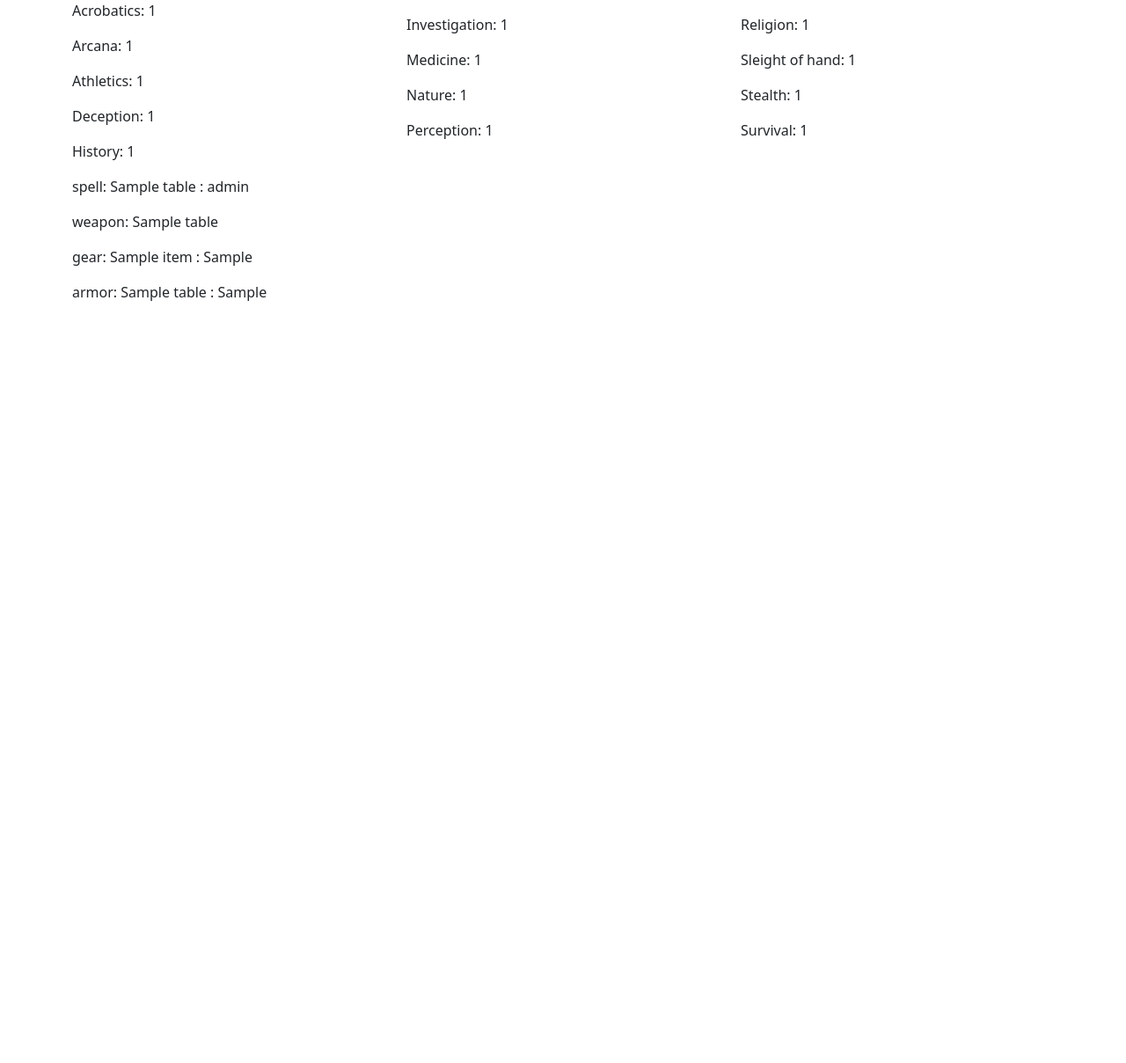
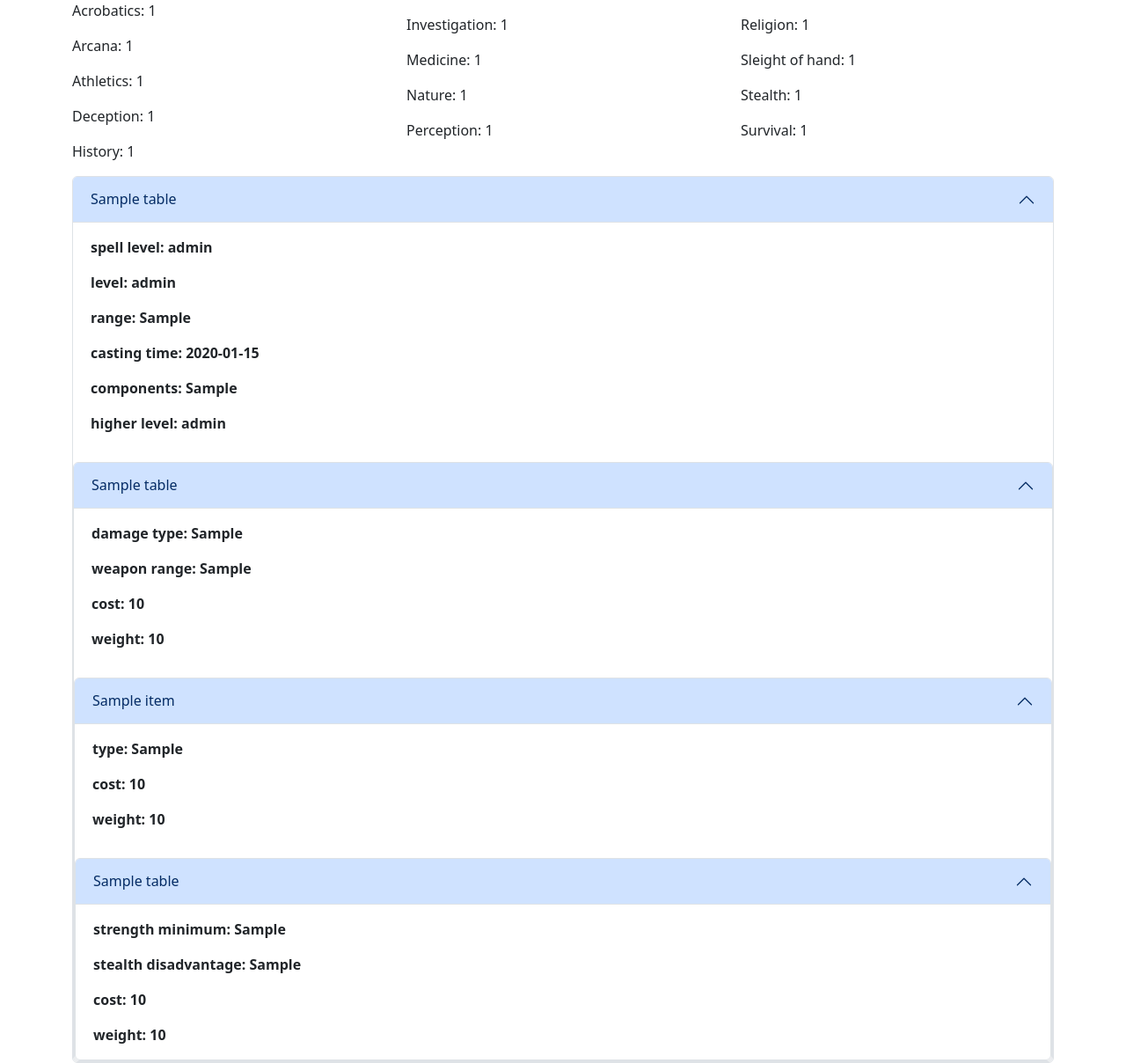
Before and after one commit to bethany-lynn/dnd-character-creation, a Flask app: page /characters/1 in a window 1280 px wide. Shown: the part 533-1741 px from the top of the page at 88% size. Before the commit the page ends 875 px from the top, so only its background shows below. Run offline with Flask 2, Linux system fonts and the light colour scheme; the visitor is signed in with stand-in values (Sample User, id 1); tables that the repository leaves empty hold one stand-in row (values such as "Sample post").

Commit message:
added accordians to character profile page

```diff
--- a/crud.py
+++ b/crud.py
@@ -7,7 +7,6 @@ from model import db, User, Character_sheet, Inventory, Spell_slots, Char_spells
 def create_user(email, password, username):
     """Create and return a new user."""
     user = User(email=email, password=password, username=username)
-
     return user
 
 def get_user_by_email(email):
--- a/server.py
+++ b/server.py
@@ -21,7 +21,6 @@ def homepage():
 def register_user():
     """create a new user"""
 
-
     email = request.form.get("email")
     password = request.form.get("password")
     username = request.form.get("username")
@@ -30,6 +29,7 @@ def register_user():
     if user:
         flash("This email is already plundering dungeons and slaying dragons.")
     else:
+
         user = crud.create_user(email, password, username)
         db.session.add(user)
         db.session.commit()
--- a/templates/character_profile.html
+++ b/templates/character_profile.html
@@ -102,28 +102,164 @@
     </span>
     </div>
 </div>
+
+<div class="accordion" id="accordionPanelsStayOpenExample">
+  <div class="accordion-item">
+    <h2 class="accordion-header" id="panelsStayOpen-headingOne">
+      <button class="accordion-button" type="button" data-bs-toggle="collapse" data-bs-target="#panelsStayOpen-collapseOne" aria-expanded="true" aria-controls="panelsStayOpen-collapseOne">
         {% for spell in character.character_spells %}
-<p>
-    spell: {{ spell.spells.spell_name }} : {{ spell.spells.spell_level }}
-</p>
+          {{ spell.spells.spell_name }}
         {% endfor %}
+      </button>
+    </h2>
+  <div id="panelsStayOpen-collapseOne" class="accordion-collapse collapse show" aria-labelledby="panelsStayOpen-headingOne">
+    <div class="accordion-body">
+      <strong>
+        {% for spell in character.character_spells %}
+          spell level: {{ spell.spells.spell_level }}
+        {% endfor %}
+      </strong>
+    <p></p>
+      <strong>
+        {% for spell in character.character_spells %}
+          level: {{ spell.spells.spell_level }}
+        {% endfor %}
+      </strong>
+    <p></p>
+      <strong>
+        {% for spell in character.character_spells %}
+          range: {{ spell.spells.spell_range }}
+        {% endfor %}
+      </strong>
+    <p></p>
+      <strong>
+        {% for spell in character.character_spells %}
+          casting time: {{ spell.spells.cast_time }}
+        {% endfor %}
+      </strong>
+    <p></p>
+      <strong>
+        {% for spell in character.character_spells %}
+          components: {{ spell.spells.components }}
+        {% endfor %}
+      </strong>
+    <p></p>
+      <strong>
+        {% for spell in character.character_spells %}
+          higher level: {{ spell.spells.higher_level }}
+        {% endfor %}
+      </strong>
+    </div>
+</div>
 
+<p></p>
+<div class="accordion" id="accordionPanelsStayOpenExample">
+  <div class="accordion-item">
+    <h2 class="accordion-header" id="panelsStayOpen-headingOne">
+      <button class="accordion-button" type="button" data-bs-toggle="collapse" data-bs-target="#panelsStayOpen-collapseOne" aria-expanded="true" aria-controls="panelsStayOpen-collapseOne">
         {% for weapon in character.character_weapons %}
-<p>
-    weapon: {{ weapon.weapons_table.weapon_name }}
-</p>
+          {{ weapon.weapons_table.weapon_name }}
         {% endfor %}
+      </button>
+    </h2>
+  <div id="panelsStayOpen-collapseOne" class="accordion-collapse collapse show" aria-labelledby="panelsStayOpen-headingOne">
+    <div class="accordion-body">
+      <strong>
+        {% for weapon in character.character_weapons %}
+          damage type: {{ weapon.weapons_table.damage_type }}
+        {% endfor %}
+      </strong>
+    <p></p>
+      <strong>
+        {% for weapon in character.character_weapons %}
+          weapon range: {{ weapon.weapons_table.weapon_range }}
+        {% endfor %}
+      </strong>
+    <p></p>
+      <strong>
+        {% for weapon in character.character_weapons %}
+          cost: {{ weapon.weapons_table.cost }}
+        {% endfor %}
+      </strong>
+    <p></p>
+      <strong>
+        {% for weapon in character.character_weapons %}
+          weight: {{ weapon.weapons_table.weight }}
+        {% endfor %}
+      </strong>
+  </div>
+</div>
 
+<p></p>
+
+<div class="accordion" id="accordionPanelsStayOpenExample">
+  <div class="accordion-item">
+    <h2 class="accordion-header" id="panelsStayOpen-headingOne">
+      <button class="accordion-button" type="button" data-bs-toggle="collapse" data-bs-target="#panelsStayOpen-collapseOne" aria-expanded="true" aria-controls="panelsStayOpen-collapseOne">
         {% for item in character.inventory_table %}
-<p>
-    gear: {{ item.inventory_items.item_name }} : {{ item.inventory_items.item_type }}
-</p>
+          {{ item.inventory_items.item_name }}
         {% endfor %}
+      </button>
+    </h2>
+  <div id="panelsStayOpen-collapseOne" class="accordion-collapse collapse show" aria-labelledby="panelsStayOpen-headingOne">
+    <div class="accordion-body">
+      <strong>
+        {% for item in character.inventory_table %}
+          type: {{ item.inventory_items.item_type }}
+        {% endfor %}
+      </strong>
+    <p></p>
+      <strong>
+        {% for item in character.inventory_table %}
+          cost: {{ item.inventory_items.tracking_cost }}
+        {% endfor %}
+      </strong>
+    <p></p>
+      <strong>
+        {% for item in character.inventory_table %}
+          weight: {{ item.inventory_items.item_weight }}
+        {% endfor %}
+      </strong>
+  </div>
+</div>
 
+<p></p>
+
+<div class="accordion" id="accordionPanelsStayOpenExample">
+  <div class="accordion-item">
+    <h2 class="accordion-header" id="panelsStayOpen-headingOne">
+      <button class="accordion-button" type="button" data-bs-toggle="collapse" data-bs-target="#panelsStayOpen-collapseOne" aria-expanded="true" aria-controls="panelsStayOpen-collapseOne">
         {% for armor in character.character_armor %}
-<p>
-    armor: {{ armor.armor_table.armor_name }} : {{ armor.armor_table.str_minimum }}
-</p>
+          {{ armor.armor_table.armor_name }}
         {% endfor %}
+      </button>
+    </h2>
+  <div id="panelsStayOpen-collapseOne" class="accordion-collapse collapse show" aria-labelledby="panelsStayOpen-headingOne">
+    <div class="accordion-body">
+      <strong>
+        {% for armor in character.character_armor %}
+          strength minimum: {{ armor.armor_table.str_minimum }}
+        {% endfor %}
+      </strong>
+    <p></p>
+      <strong>
+        {% for armor in character.character_armor %}
+          stealth disadvantage: {{ armor.armor_table.stealth_disadvantage }}
+        {% endfor %}
+      </strong>
+    <p></p>
+      <strong>
+        {% for armor in character.character_armor %}
+          cost: {{ armor.armor_table.cost }}
+        {% endfor %}
+      </strong>
+    <p></p>
+      <strong>
+        {% for armor in character.character_armor %}
+          weight: {{ armor.armor_table.weight }}
+        {% endfor %}
+      </strong>
+  </div>
+</div>
 
 {% endblock %}
```
Lines whose indentation alone changed are shown as unchanged.
